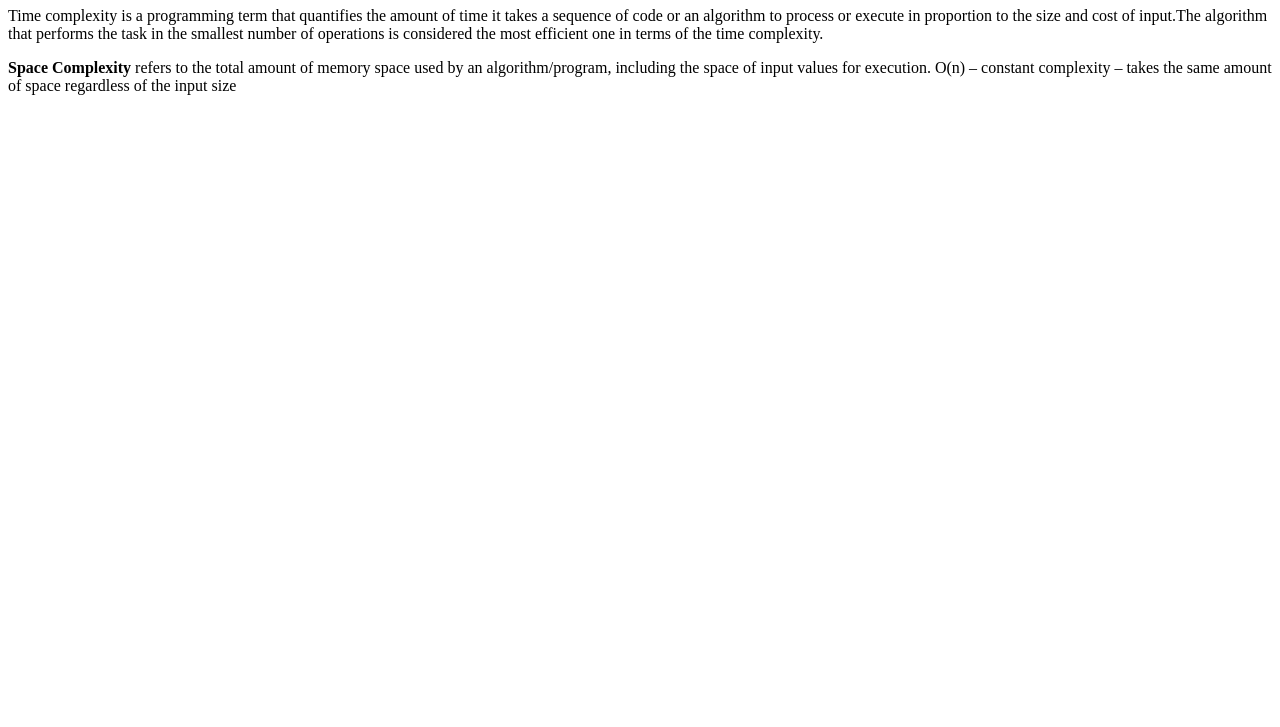
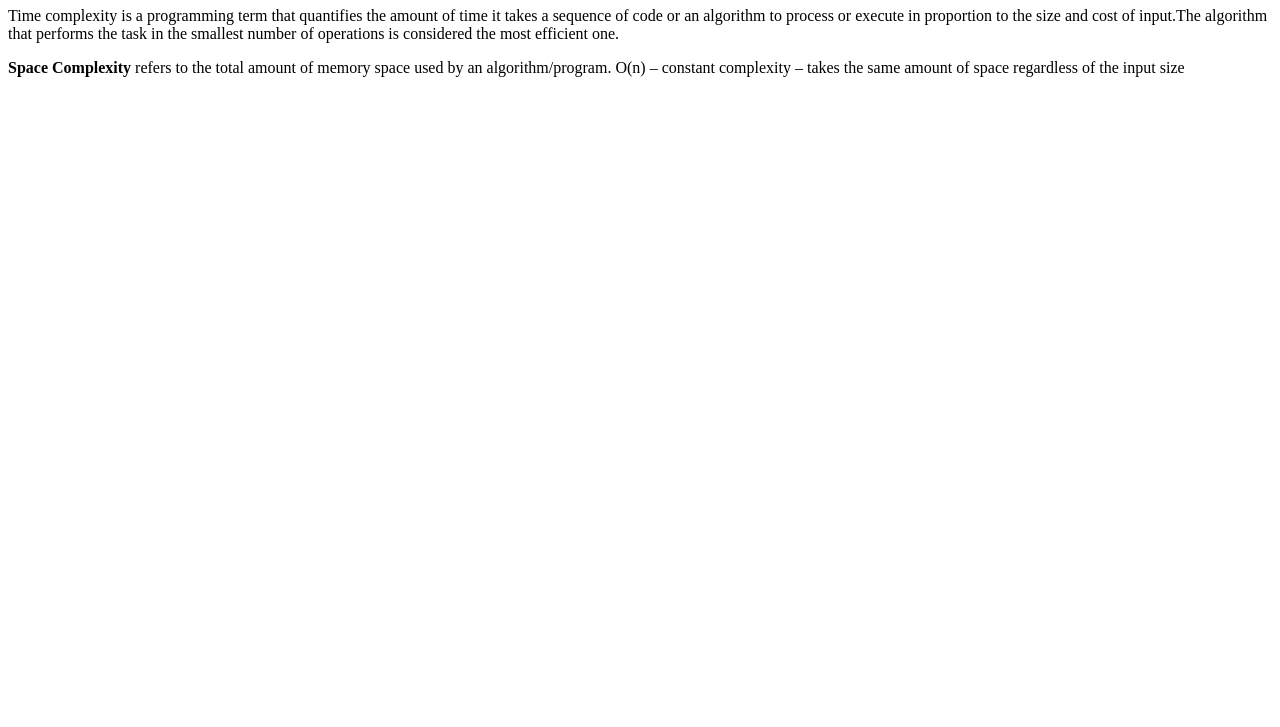
Before and after one commit to acciojob/time-and-space-complexity-davidjinu, a website: page main.html in a window 1280 px wide. Shown: the part 73-800 px from the top of the page. Drawn offline with Linux system fonts and the light colour scheme.

Commit message:
created a submission

```diff
--- a/main.html
+++ b/main.html
@@ -9,8 +9,8 @@
 <body>
 	<!-- the entire body must be written by student -->
 	<h1>Time and Space Complexity</h1>
-	<p>Time complexity is a programming term that quantifies the amount of time it takes a sequence of code or an algorithm to process or execute in proportion to the size and cost of input.The algorithm that performs the task in the smallest number of operations is considered the most efficient one in terms of the time complexity.</p>
-	<p><b>Space Complexity</b> refers to the total amount of memory space used by an algorithm/program, including the space of input values for execution. O(n) – constant complexity – takes the same amount of space regardless of the input size</p>
+	<p>Time complexity is a programming term that quantifies the amount of time it takes a sequence of code or an algorithm to process or execute in proportion to the size and cost of input.The algorithm that performs the task in the smallest number of operations is considered the most efficient one.</p>
+	<p><b>Space Complexity</b> refers to the total amount of memory space used by an algorithm/program. O(n) – constant complexity – takes the same amount of space regardless of the input size</p>
     <script type="text/javascript" src="./script.js">
 
 </script>
```
